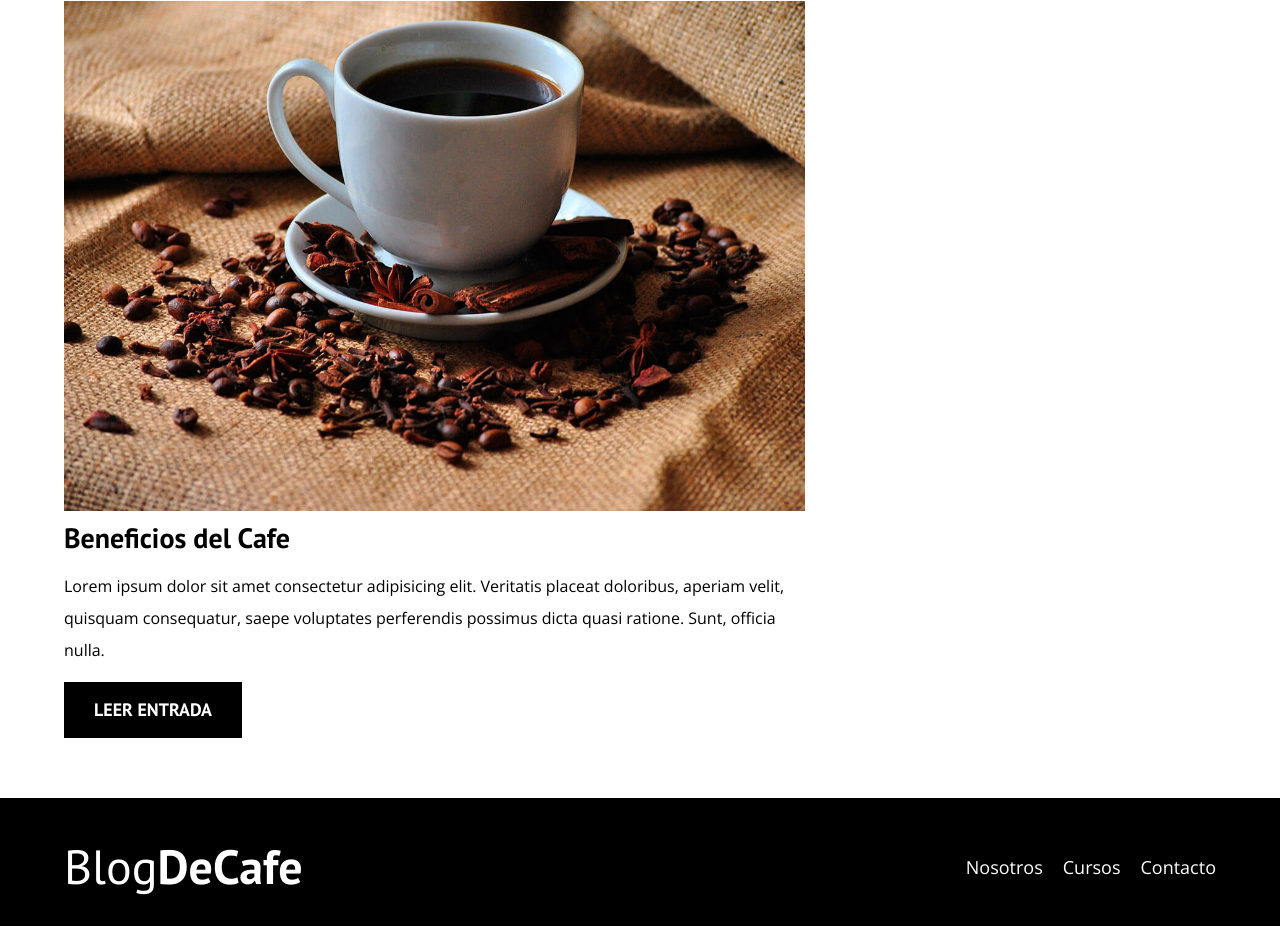
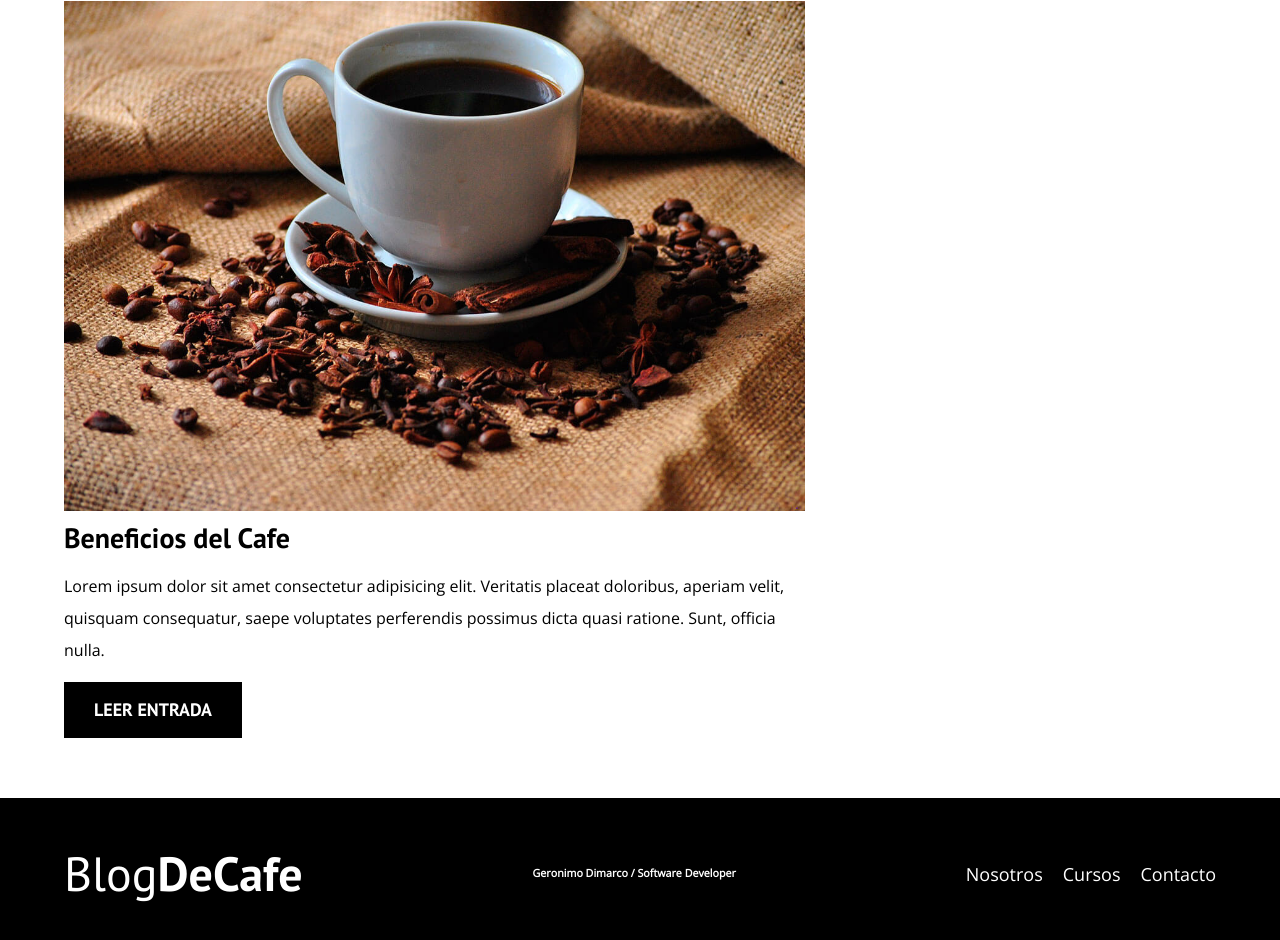
Before and after one commit to gerodimarco/blogdecafe_inicio, a plain HTML site: page index.html in a window 1280 px wide. Shown: the part 2258-3198 px from the top of the page. Drawn offline with nearby package versions, Linux system fonts and the light colour scheme.

Commit message:
adding watermark

```diff
--- a/css/style.css
+++ b/css/style.css
@@ -213,6 +213,10 @@ img {
     margin-top: 4rem;
 }
 
+.marca {
+    color: var(--blanco);
+}
+
 /** Sobre Nosotros **/
 
 @media (min-width: 768px) {
--- a/index.html
+++ b/index.html
@@ -127,7 +127,7 @@
             <a class="logo" href="index.html">
                 <h1 class="logo__nombre no-margin centrar-texto">Blog<span class="logo__bold">DeCafe</span></h1>
             </a>
-
+            <h6 class="marca">Geronimo Dimarco / Software Developer</h6>
             <nav class="navegacion">
                 <a href="nosotros.html" class="navegacion__enlace">Nosotros</a>
                 <a href="cursos.html" class="navegacion__enlace">Cursos</a>
```
